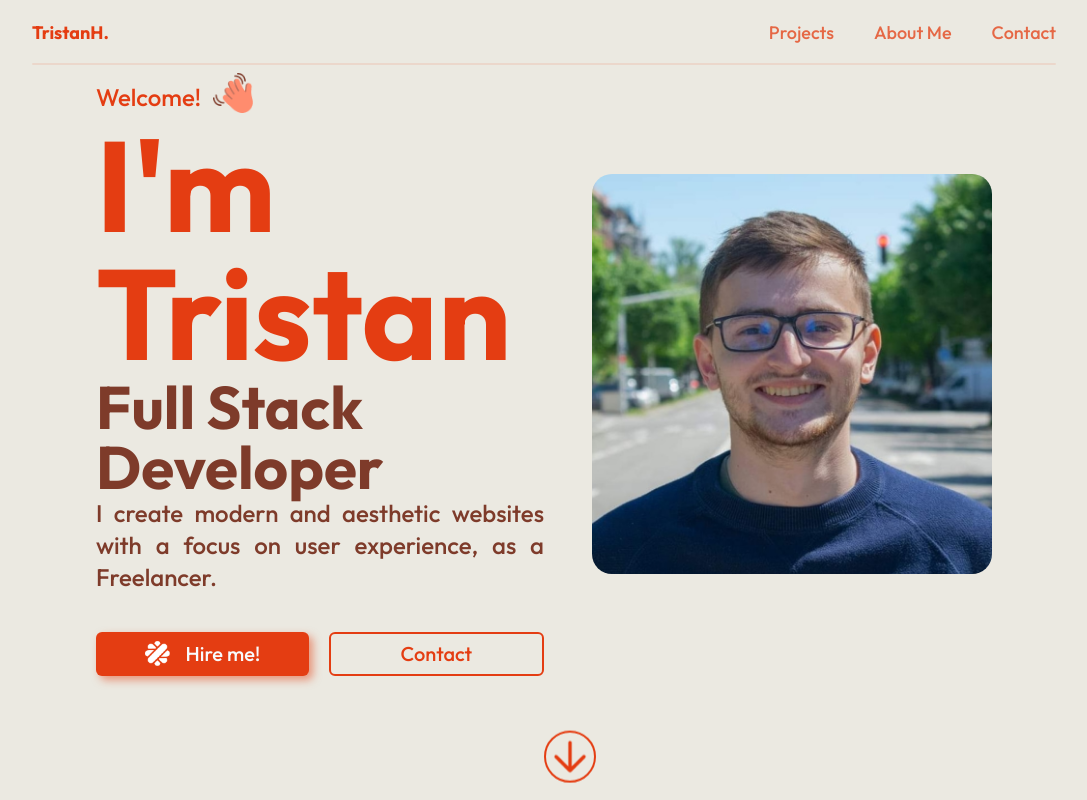
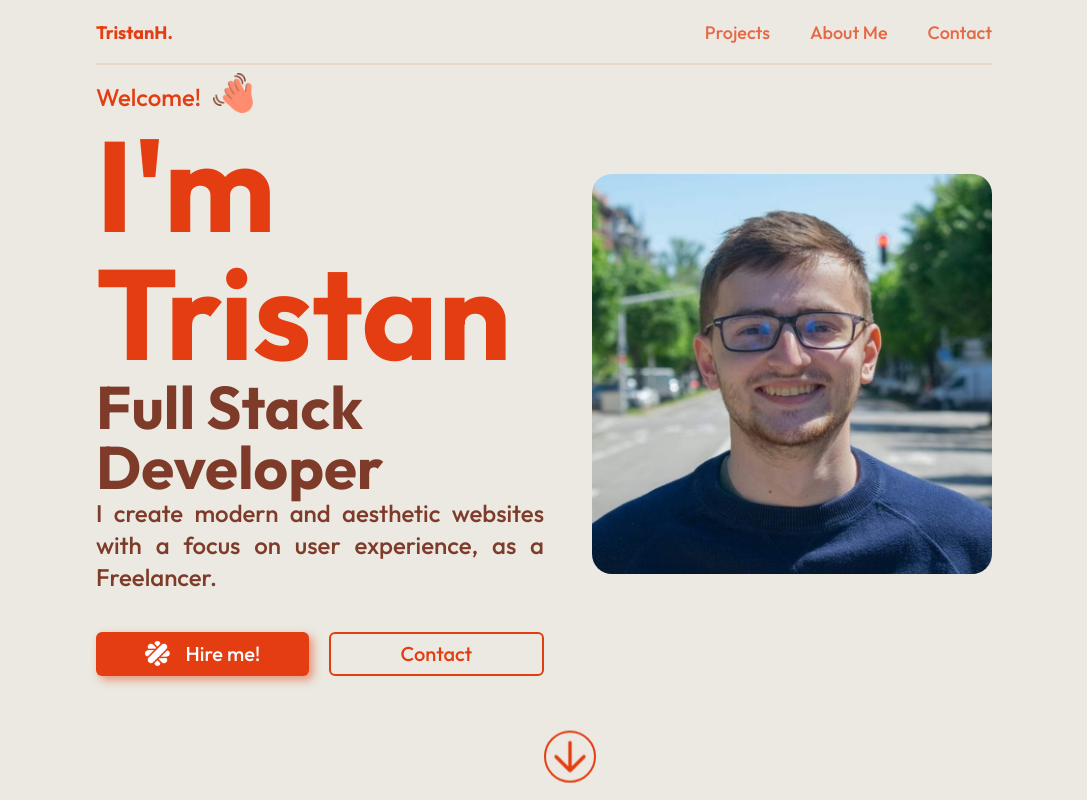
Before and after one commit to TristanHourtoulle/Portfolio-TristanH, a Next.js app: page / in a window 1280 px wide. Shown: the top 800 px of the page, without its empty margins (96-1183 px from the left). Built offline with nearby package versions, Linux system fonts and the light colour scheme; what tailwind-hamburgers would draw is missing.

Commit message:
feat: update the new navbar

```diff
--- a/components/Header/LargeHeader.tsx
+++ b/components/Header/LargeHeader.tsx
@@ -91,8 +91,8 @@ export const LargeHeader = (props: LargeHeaderProps) => {
   };
 
   return (
-    <div className="fixed top-0 left-0 w-full background-color bg-opacity-75 backdrop-blur-md z-10">
-      <div className="w-full flex flex-col h-full px-[10%] pt-[3%] md:pt-[1.5%]">
+    <div className="fixed top-0 left-0 w-full bg-[#ebe9e1] bg-opacity-75 backdrop-blur-md z-10">
+      <div className="w-full flex flex-col h-full px-[15%] pt-[3%] md:pt-[1.5%]">
         <div className="flex items-center justify-between flex-grow w-full">
           <Link
             className="outfit-bold text-lg text-primary transition-all"
@@ -152,19 +152,8 @@ export const LargeHeader = (props: LargeHeaderProps) => {
           </div>
         </div>
         {opened && (
-          <div className="md:hidden absolute top-full left-0 w-full bg-white shadow-lg">
-            <div className="flex flex-col items-start p-4">
-              <Link
-                className={
-                  navBarLinks["/"].selected
-                    ? "opacity-100 outfit-bold my-2"
-                    : "opacity-75 transition-all hover:opacity-80 outfit-medium my-2"
-                }
-                href="/"
-                onClick={() => setOpened(false)}
-              >
-                Home
-              </Link>
+          <div className="md:hidden absolute top-full left-0 w-full background-color shadow-lg">
+            <div className="flex flex-col items-start py-4 px-[15%]">
               <Link
                 className={
                   navBarLinks["/projects"].selected
```
